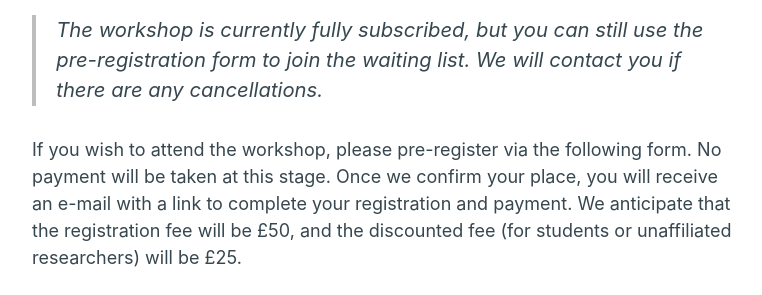
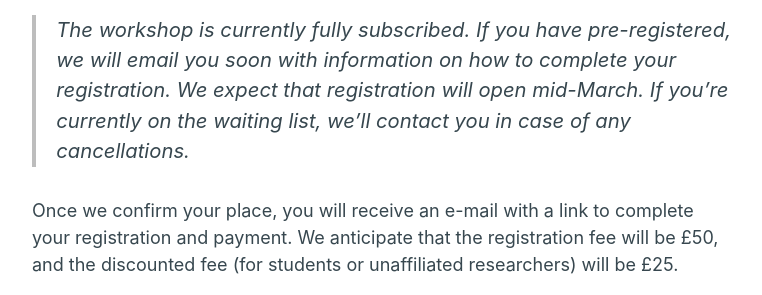
Before and after one commit to analysingcurves/analysingcurves.github.io, a plain HTML site: page registration/index.html in a window 1280 px wide. Shown: the part 760-1055 px from the top of the page, without its empty margins (258-1020 px from the left). Drawn offline with Linux system fonts and the light colour scheme.

Commit message:
close registration

```diff
--- a/registration/index.html
+++ b/registration/index.html
@@ -140,12 +140,10 @@ The workshop will require some degree of background in R and statistical analysi
 <h1 id="pre-registration">Pre-registration</h1>
 
 <blockquote>
-<p>The workshop is currently fully subscribed, but you can still use the pre-registration form to join the waiting list. We will contact you if there are any cancellations.</p>
+<p>The workshop is currently fully subscribed. If you have pre-registered, we will email you soon with information on how to complete your registration. We expect that registration will open mid-March. If you’re currently on the waiting list, we’ll contact you in case of any cancellations.</p>
 </blockquote>
 
-<p>If you wish to attend the workshop, please pre-register via the following form. No payment will be taken at this stage. Once we confirm your place, you will receive an e-mail with a link to complete your registration and payment. We anticipate that the registration fee will be £50, and the discounted fee (for students or unaffiliated researchers) will be £25.</p>
-
-<iframe src="https://docs.google.com/forms/d/e/1FAIpQLSc3oASESlQVxHpK6sTU9kLa2Yob6ucnGsTSzIUOpnUMBe7E2g/viewform?embedded=true" width="760" height="500" frameborder="0" marginheight="0" marginwidth="0">Loading...</iframe>
+<p>Once we confirm your place, you will receive an e-mail with a link to complete your registration and payment. We anticipate that the registration fee will be £50, and the discounted fee (for students or unaffiliated researchers) will be £25.</p>
 
 <h2 id="important-dates">Important dates</h2>
 
```
